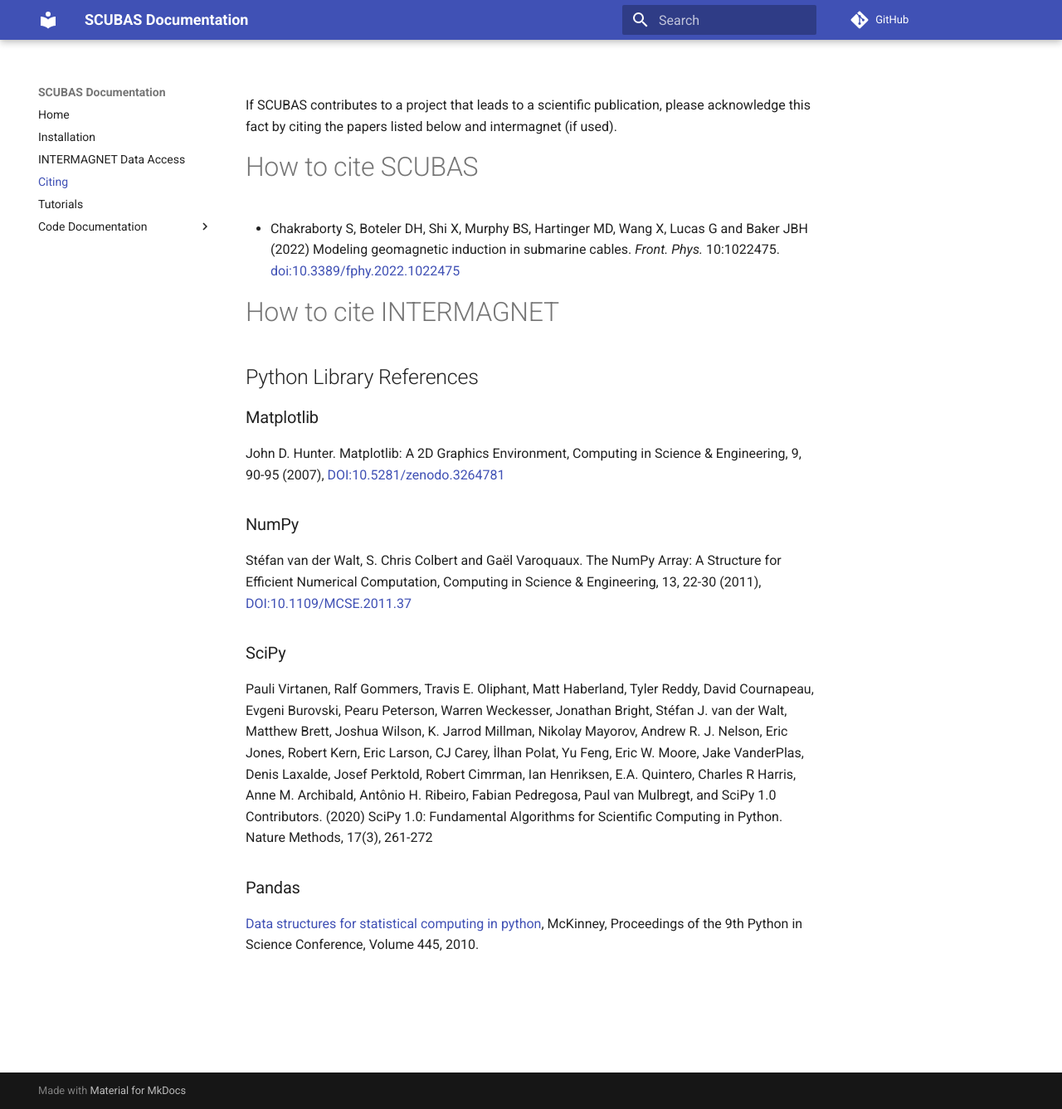
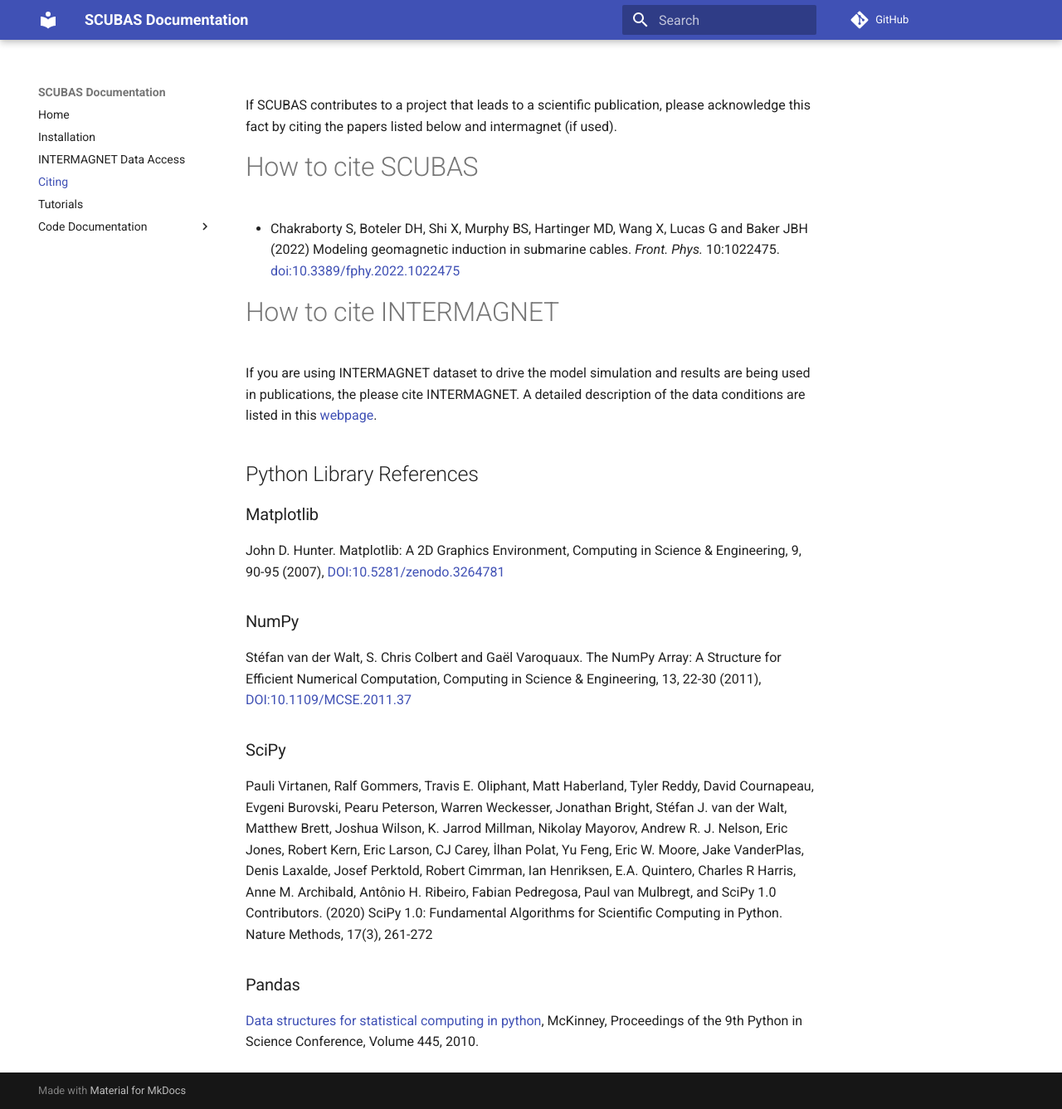
Before and after one commit to shibaji7/SCUBAS, an MkDocs documentation site: the page built from docs/user/citing.md, in a window 1280 px wide and 1337 px high. Shown: the whole window at 83% size. Built offline with MkDocs 1.6.1 and Material for MkDocs 9.7.7, drawn with Linux system fonts in a browser that asks for light colours; comment, search, counter and statistics services are not loaded.

Commit message:
Updated Documentation

```diff
--- a/docs/user/citing.md
+++ b/docs/user/citing.md
@@ -18,7 +18,7 @@
 
 # How to cite INTERMAGNET
 
-
+If you are using INTERMAGNET dataset to drive the model simulation and results are being used in publications, the please cite INTERMAGNET. A detailed description of the data conditions are listed in this [webpage](https://intermagnet.github.io/data_conditions.html).
 
 ## Python Library References
 
```
Also changed, not shown: docs/user/install.md (+3 -3 lines).
